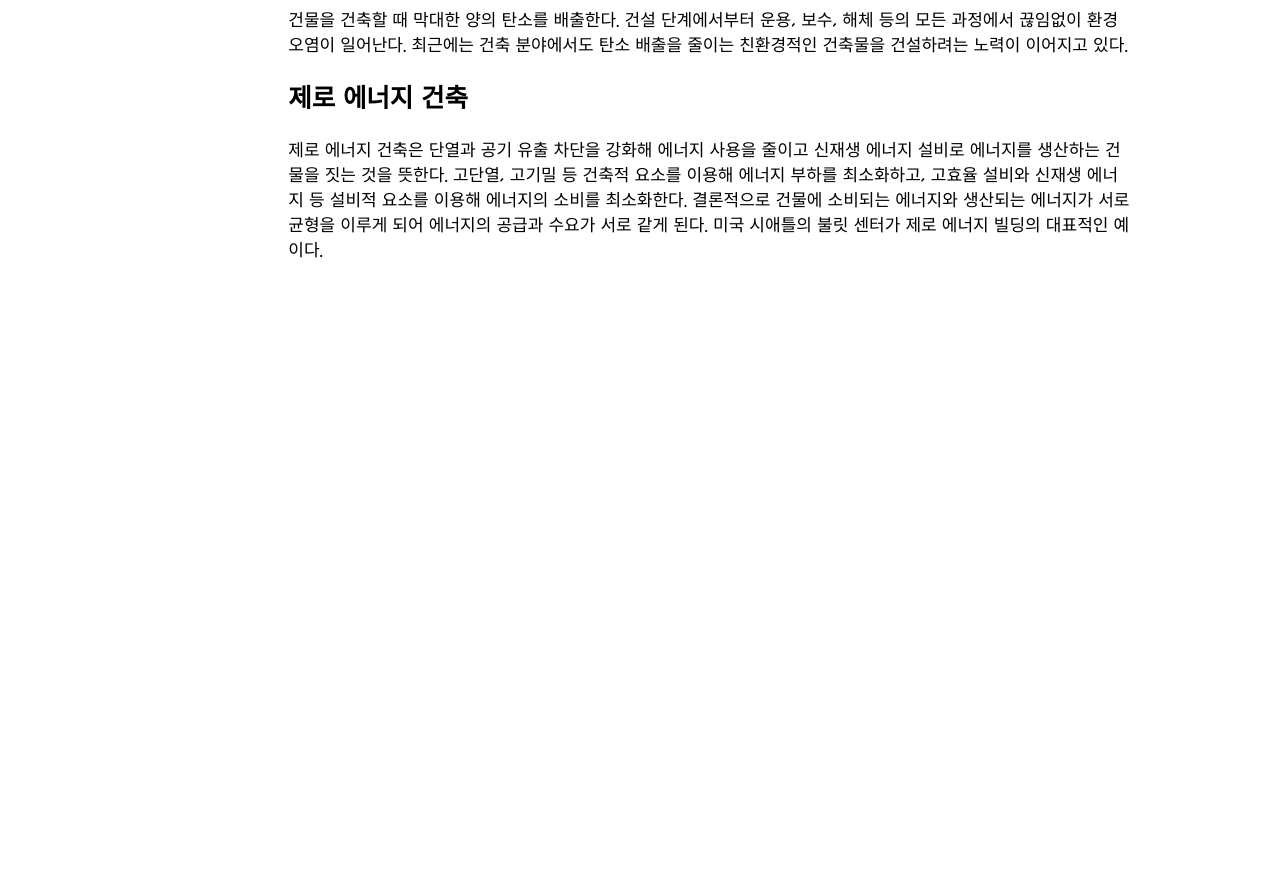
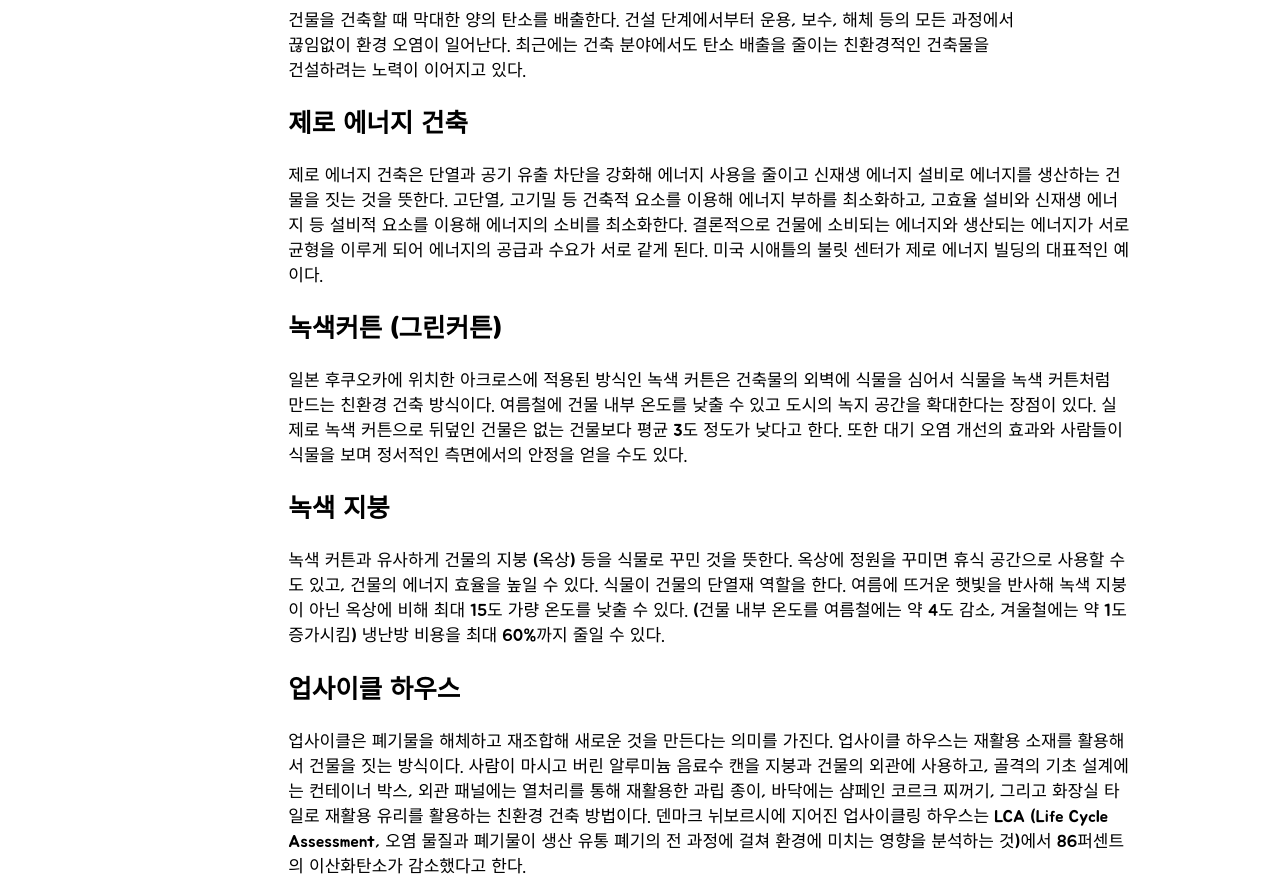
Before and after one commit to BORA040126/ENVIRONMENT-AND-TECHNOLOGY, a plain HTML site: page page1.html in a window 1280 px wide. Shown: the part 202-1079 px from the top of the page. Before the commit the page ends 1016 px from the top, so only its background shows below. Drawn offline with Linux system fonts and the light colour scheme.

Commit message:
Update page1.html

```diff
--- a/page1.html
+++ b/page1.html
@@ -46,13 +46,21 @@
           <h1>친환경 건축</h1>
 
   <div class=“친환경건축”>
-  <span>건물을 건축할 때 막대한 양의 탄소를 배출한다. 건설 단계에서부터 운용, 보수, 해체 등의 모든 과정에서 끊임없이 환경 오염이 일어난다. 최근에는 건축 분야에서도 탄소 배출을 줄이는 친환경적인 건축물을 건설하려는 노력이 이어지고 있다.</span>
+  <span>건물을 건축할 때 막대한 양의 탄소를 배출한다. 건설 단계에서부터 운용, 보수, 해체 등의 모든 과정에서 <br>끊임없이 환경 오염이 일어난다. 최근에는 건축 분야에서도 탄소 배출을 줄이는 친환경적인 건축물을 <br>건설하려는 노력이 이어지고 있다.</span>
   </div>
 
   <h2>제로 에너지 건축</h2>
   <div class=“제로에너지건축”>
   <span>제로 에너지 건축은 단열과 공기 유출 차단을 강화해 에너지 사용을 줄이고 신재생 에너지 설비로 에너지를 생산하는 건물을 짓는 것을 뜻한다. 고단열, 고기밀 등 건축적 요소를 이용해 에너지 부하를 최소화하고, 고효율 설비와 신재생 에너지 등 설비적 요소를 이용해 에너지의 소비를 최소화한다. 결론적으로 건물에 소비되는 에너지와 생산되는 에너지가 서로 균형을 이루게 되어 에너지의 공급과 수요가 서로 같게 된다. 미국 시애틀의 불릿 센터가 제로 에너지 빌딩의 대표적인 예이다.</span>
   </div>
+  <h2>녹색커튼 (그린커튼)</h2>
+<div class=“녹색커튼”><span>일본 후쿠오카에 위치한 아크로스에 적용된 방식인 녹색 커튼은 건축물의 외벽에 식물을 심어서 식물을 녹색 커튼처럼 만드는 친환경 건축 방식이다. 여름철에 건물 내부 온도를 낮출 수 있고 도시의 녹지 공간을 확대한다는 장점이 있다. 실제로 녹색 커튼으로 뒤덮인 건물은 없는 건물보다 평균 3도 정도가 낮다고 한다. 또한 대기 오염 개선의 효과와 사람들이 식물을 보며 정서적인 측면에서의 안정을 얻을 수도 있다.</span></div>
+<h2>녹색 지붕</h2>
+<div class=“녹색지붕”><span>녹색 커튼과 유사하게 건물의 지붕 (옥상) 등을 식물로 꾸민 것을 뜻한다. 옥상에 정원을 꾸미면 휴식 공간으로 사용할 수도 있고, 건물의 에너지 효율을 높일 수 있다. 식물이 건물의 단열재 역할을 한다. 여름에 뜨거운 햇빛을 반사해 녹색 지붕이 아닌 옥상에 비해 최대 15도 가량 온도를 낮출 수 있다. (건물 내부 온도를 여름철에는 약 4도 감소, 겨울철에는 약 1도 증가시킴) 냉난방 비용을 최대 60%까지 줄일 수 있다.</span></div>
+<h2>업사이클 하우스</h2>
+<div class=“업사이클하우스”><span>
+업사이클은 폐기물을 해체하고 재조합해 새로운 것을 만든다는 의미를 가진다. 업사이클 하우스는 재활용 소재를 활용해서 건물을 짓는 방식이다. 사람이 마시고 버린 알루미늄 음료수 캔을 지붕과 건물의 외관에 사용하고, 골격의 기초 설계에는 컨테이너 박스, 외관 패널에는 열처리를 통해 재활용한 과립 종이, 바닥에는 샴페인 코르크 찌꺼기, 그리고 화장실 타일로 재활용 유리를 활용하는 친환경 건축 방법이다. 덴마크 뉘보르시에 지어진 업사이클링 하우스는 LCA (Life Cycle Assessment, 오염 물질과 폐기물이 생산 유통 폐기의 전 과정에 걸쳐 환경에 미치는 영향을 분석하는 것)에서 86퍼센트의 이산화탄소가 감소했다고 한다.
+</span></div>
         </div>
 
     </div>
```
